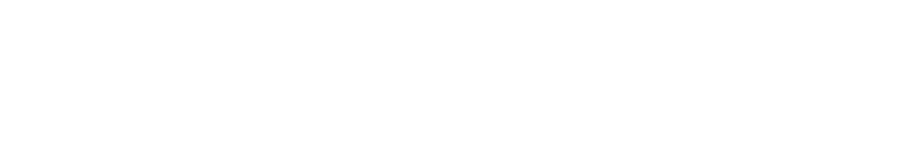
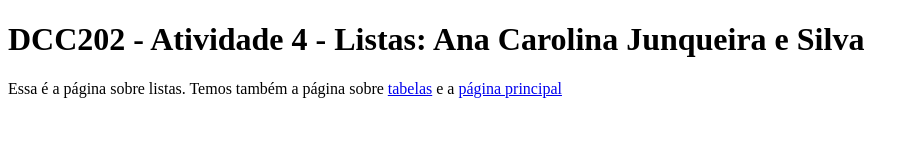
Before and after one commit to ufjf-dcc202/ufjf-dcc202-2023-3-b-atv4-AnaCarolinaJunqueira, a website: page listas.html in a window 1280 px wide. Shown: the whole page, without its empty margins (0-919 px from the left). Drawn offline with Linux system fonts and the light colour scheme.

Commit message:
arrumando o corpo do arquivo listas.html

```diff
--- a/listas.html
+++ b/listas.html
@@ -3,9 +3,12 @@
 <head>
     <meta charset="UTF-8">
     <meta name="viewport" content="width=device-width, initial-scale=1.0">
-    <title>DCC202 - Atividade 4 - Listas: Ana Carolina Junqueira</title>
+    <title>DCC202 - Atividade 4 - Listas: Ana Carolina Junqueira e Silva</title>
 </head>
 <body>
-
+    <main>
+        <h1>DCC202 - Atividade 4 - Listas: Ana Carolina Junqueira e Silva</h1>
+        <p> Essa é a página sobre listas. Temos também a página sobre <a href="tabelas.html">tabelas</a> e a <a href="index.html">página principal</a> </p>
+    </main>
 </body>
 </html>
```
